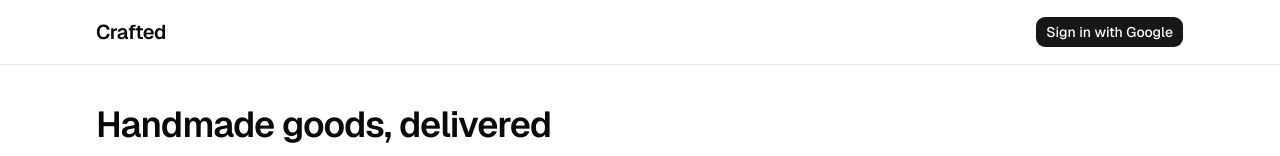
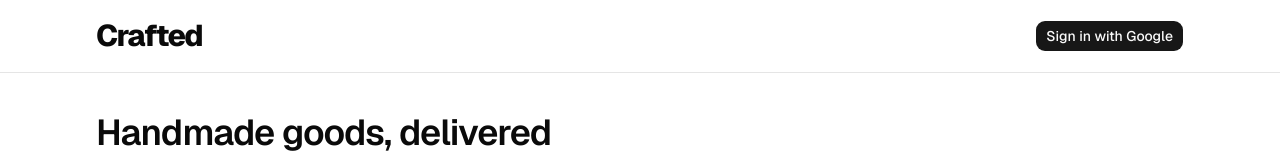
Before and after one commit to Oluwaseyifunmixx/shop-checkout, a Next.js app: page / in a window 1280 px wide. Shown: the top 156 px of the page. Built offline with nearby package versions, Linux system fonts and the light colour scheme; no server answers; the database is empty.

Commit message:
style: make the Crafted wordmark larger and bolder

```diff
--- a/src/components/layout/site-header.tsx
+++ b/src/components/layout/site-header.tsx
@@ -14,8 +14,11 @@ export async function SiteHeader() {
 
   return (
     <header className="sticky top-0 z-30 border-b bg-background/80 backdrop-blur">
-      <div className="mx-auto flex h-16 w-full max-w-6xl items-center justify-between px-4 sm:px-6 lg:px-8">
-        <Link href="/" className="text-xl font-semibold tracking-tight">
+      <div className="mx-auto flex h-18 w-full max-w-6xl items-center justify-between px-4 sm:px-6 lg:px-8">
+        <Link
+          href="/"
+          className="text-2xl font-extrabold tracking-tighter sm:text-3xl"
+        >
           Crafted
         </Link>
         {user ? (
```
